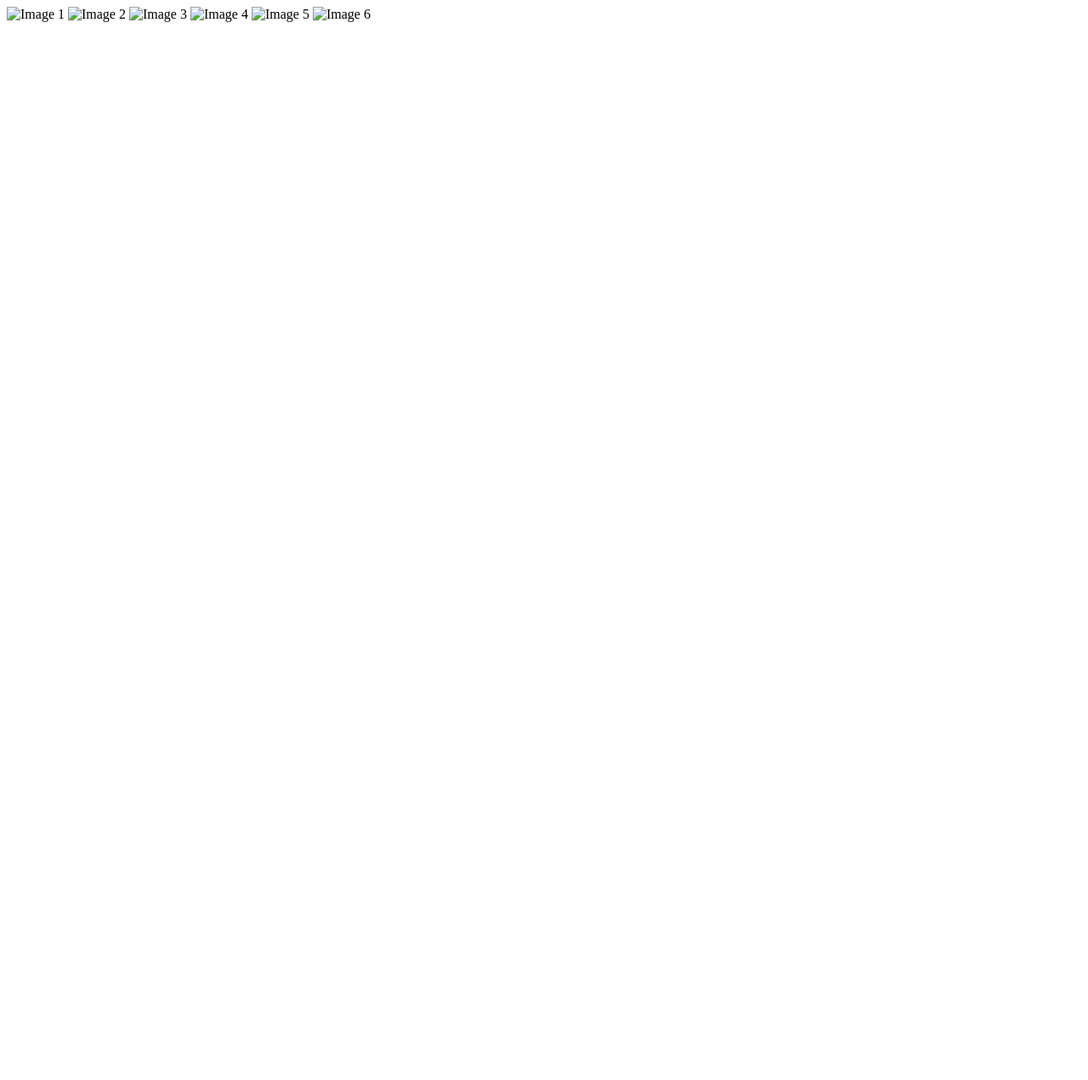
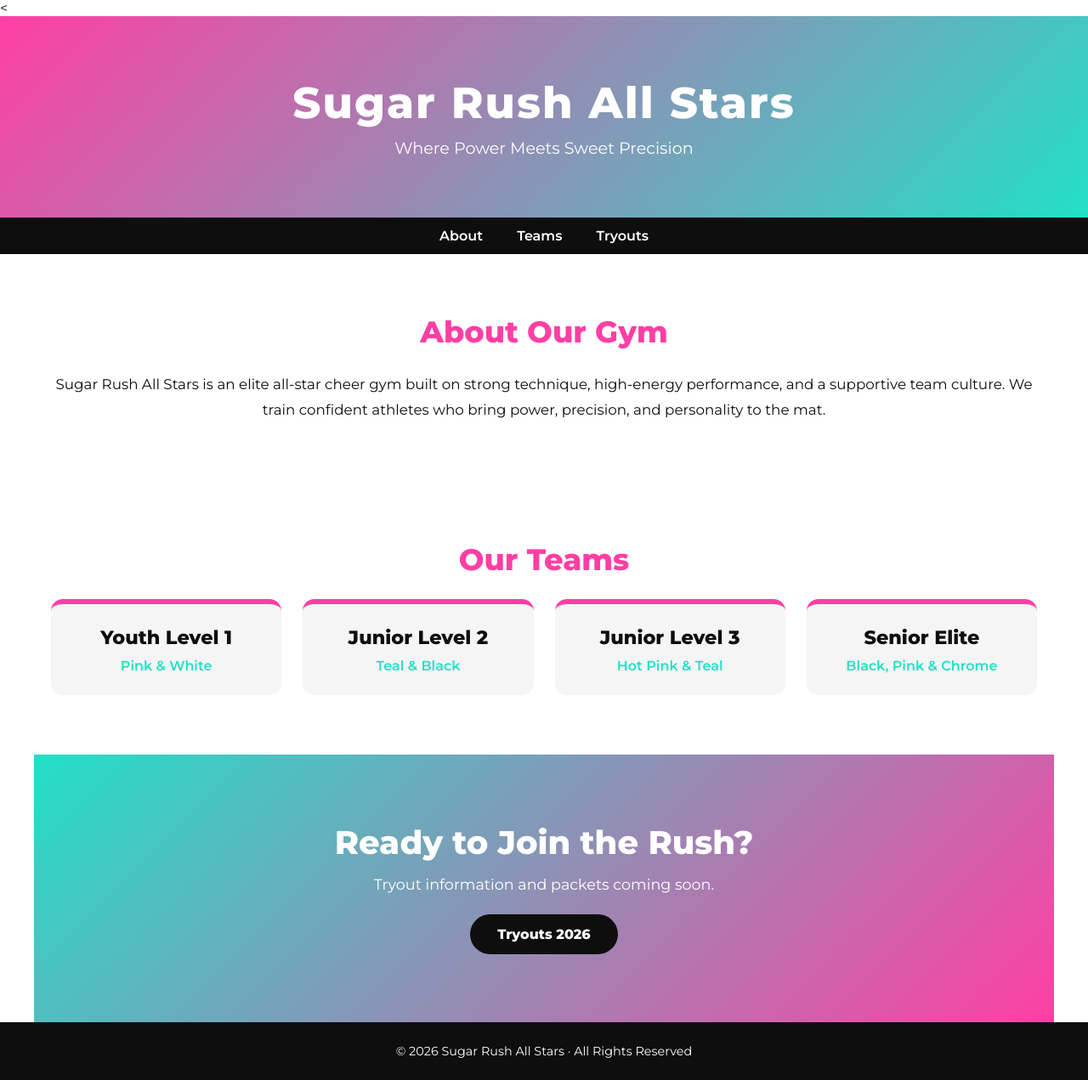
Before and after one commit to sugarrushallstars/sugar-rush-all-stars-website, a plain HTML site: page index.html in a window 1280 px wide. Shown: the whole page at 85% size. Before the commit the page ends 800 px from the top, so only its background shows below. Drawn offline with Linux system fonts and the light colour scheme.

Commit message:
Update index.html

```diff
--- a/index.html
+++ b/index.html
@@ -1,8 +1,216 @@
-<section class="gallery">
-    <img src="039F36FE-B8DD-42B2-BD3D-9F5E0B97F447.png" alt="Image 1" />
-    <img src="526C8618-89D1-49C1-A593-A34089DCC295.png" alt="Image 2" />
-    <img src="55B99DFC-7756-46BE-8F61-CA178B7AD424.png" alt="Image 3" />
-    <img src="5AD5FD4F-952C-4082-9457-1773A9CE41FB.png" alt="Image 4" />
-    <img src="DA5801AB-71EF-4D16-B3EC-421C47830CF6.png" alt="Image 5" />
-    <img src="IMG_0450.jpeg" alt="Image 6" />
-</section>
+<<!DOCTYPE html>
+<html lang="en">
+<head>
+  <meta charset="UTF-8" />
+  <meta name="viewport" content="width=device-width, initial-scale=1.0"/>
+  <title>Sugar Rush All Stars</title>
+
+  <!-- Fonts -->
+  <link href="https://fonts.googleapis.com/css2?family=Montserrat:wght@400;600;800&display=swap" rel="stylesheet">
+
+  <style>
+    :root {
+      --pink: #ff3fa4;
+      --teal: #22e0c6;
+      --black: #0e0e0e;
+      --white: #ffffff;
+      --gray: #f5f5f5;
+    }
+
+    * {
+      margin: 0;
+      padding: 0;
+      box-sizing: border-box;
+      font-family: 'Montserrat', sans-serif;
+    }
+
+    body {
+      background-color: var(--white);
+      color: var(--black);
+    }
+
+    header {
+      background: linear-gradient(135deg, var(--pink), var(--teal));
+      color: var(--white);
+      padding: 70px 20px;
+      text-align: center;
+    }
+
+    header h1 {
+      font-size: 3.2rem;
+      font-weight: 800;
+      letter-spacing: 2px;
+    }
+
+    header p {
+      font-size: 1.2rem;
+      margin-top: 10px;
+      font-weight: 500;
+    }
+
+    nav {
+      background-color: var(--black);
+      padding: 12px;
+      text-align: center;
+    }
+
+    nav a {
+      color: var(--white);
+      text-decoration: none;
+      margin: 0 18px;
+      font-weight: 600;
+      transition: color 0.3s;
+    }
+
+    nav a:hover {
+      color: var(--teal);
+    }
+
+    section {
+      padding: 70px 20px;
+      max-width: 1200px;
+      margin: auto;
+    }
+
+    .section-title {
+      font-size: 2.2rem;
+      font-weight: 800;
+      color: var(--pink);
+      margin-bottom: 25px;
+      text-align: center;
+    }
+
+    .about {
+      text-align: center;
+      font-size: 1.05rem;
+      line-height: 1.8;
+    }
+
+    .teams {
+      display: grid;
+      grid-template-columns: repeat(auto-fit, minmax(260px, 1fr));
+      gap: 25px;
+    }
+
+    .team-card {
+      background-color: var(--gray);
+      border-radius: 14px;
+      padding: 25px;
+      text-align: center;
+      border-top: 6px solid var(--pink);
+    }
+
+    .team-card h3 {
+      font-size: 1.4rem;
+      margin-bottom: 10px;
+    }
+
+    .team-card p {
+      font-weight: 600;
+      color: var(--teal);
+    }
+
+    .cta {
+      background: linear-gradient(135deg, var(--teal), var(--pink));
+      color: var(--white);
+      text-align: center;
+      padding: 80px 20px;
+    }
+
+    .cta h2 {
+      font-size: 2.4rem;
+      font-weight: 800;
+      margin-bottom: 15px;
+    }
+
+    .cta p {
+      font-size: 1.1rem;
+      margin-bottom: 25px;
+    }
+
+    .cta button {
+      background-color: var(--black);
+      color: var(--white);
+      border: none;
+      padding: 14px 32px;
+      font-size: 1rem;
+      font-weight: 700;
+      border-radius: 30px;
+      cursor: pointer;
+      transition: transform 0.2s;
+    }
+
+    .cta button:hover {
+      transform: scale(1.05);
+    }
+
+    footer {
+      background-color: var(--black);
+      color: var(--white);
+      text-align: center;
+      padding: 25px;
+      font-size: 0.9rem;
+    }
+  </style>
+</head>
+
+<body>
+
+  <header>
+    <h1>Sugar Rush All Stars</h1>
+    <p>Where Power Meets Sweet Precision</p>
+  </header>
+
+  <nav>
+    <a href="#about">About</a>
+    <a href="#teams">Teams</a>
+    <a href="#tryouts">Tryouts</a>
+  </nav>
+
+  <section id="about">
+    <h2 class="section-title">About Our Gym</h2>
+    <p class="about">
+      Sugar Rush All Stars is an elite all-star cheer gym built on strong technique,
+      high-energy performance, and a supportive team culture.
+      We train confident athletes who bring power, precision, and personality to the mat.
+    </p>
+  </section>
+
+  <section id="teams">
+    <h2 class="section-title">Our Teams</h2>
+
+    <div class="teams">
+      <div class="team-card">
+        <h3>Youth Level 1</h3>
+        <p>Pink & White</p>
+      </div>
+
+      <div class="team-card">
+        <h3>Junior Level 2</h3>
+        <p>Teal & Black</p>
+      </div>
+
+      <div class="team-card">
+        <h3>Junior Level 3</h3>
+        <p>Hot Pink & Teal</p>
+      </div>
+
+      <div class="team-card">
+        <h3>Senior Elite</h3>
+        <p>Black, Pink & Chrome</p>
+      </div>
+    </div>
+  </section>
+
+  <section class="cta" id="tryouts">
+    <h2>Ready to Join the Rush?</h2>
+    <p>Tryout information and packets coming soon.</p>
+    <button>Tryouts 2026</button>
+  </section>
+
+  <footer>
+    © 2026 Sugar Rush All Stars · All Rights Reserved
+  </footer>
+
+</body>
+</html>
```
